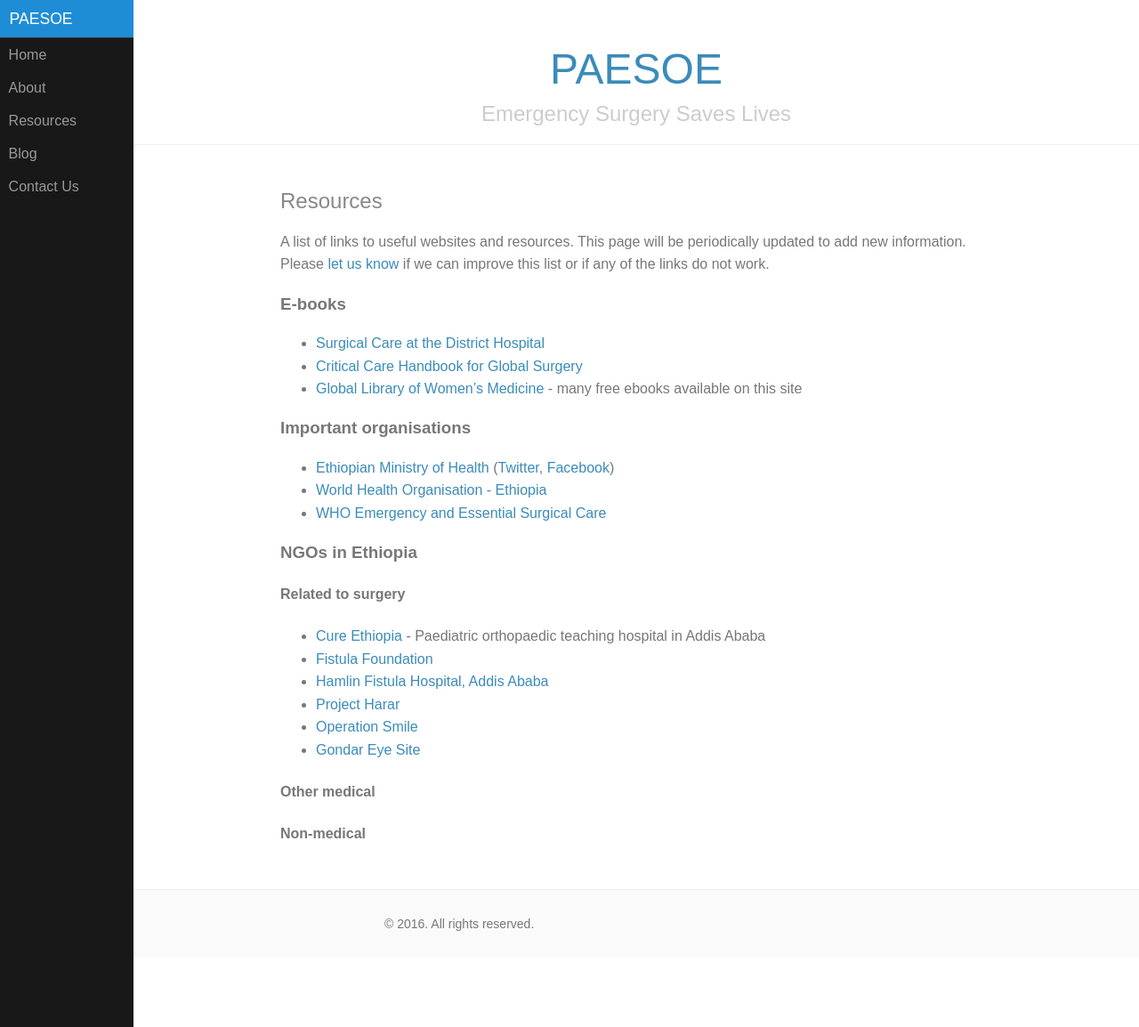
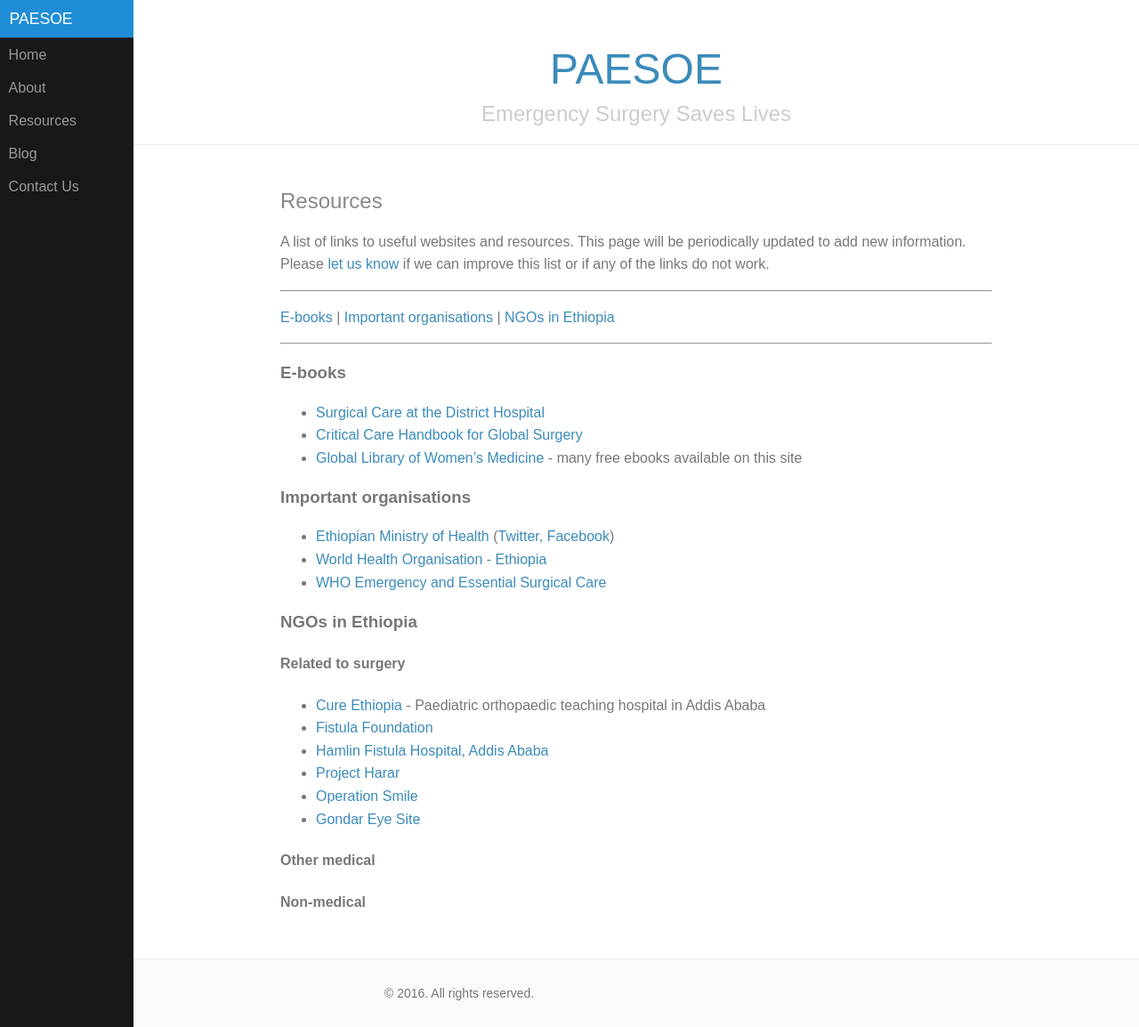
Before and after one commit to vvcb/paesoe-test, a Jekyll site: the page built from resources.md, in a window 1280 px wide and 1154 px high. Shown: the whole window at 89% size. Built offline with Jekyll 4.4.1, drawn with Linux system fonts in a browser that asks for light colours.

Commit message:
Create bookmarks for recources

```diff
--- a/resources.md
+++ b/resources.md
@@ -6,18 +6,26 @@
 
 A list of links to useful websites and resources. This page will be periodically updated to add new information. Please [let us know]({{ site.baseurl }}/contact) if we can improve this list or if any of the links do not work.
 
+---
+[E-books](#E-books) | [Important organisations](#Important organisations) | [NGOs in Ethiopia](#NGOs in Ethiopia)
+
+---
+
+<a name="E-books"></a>
 ### E-books
 
 - [Surgical Care at the District Hospital](http://www.who.int/surgery/publications/en/SCDH.pdf)
 - [Critical Care Handbook for Global Surgery](http://www.albacccd.com)
 - [Global Library of Women's Medicine](http://www.glowm.com/) - many free ebooks available on this site
 
+<a name="Important organisations"></a>
 ### Important organisations
 
 - [Ethiopian Ministry of Health](http://www.moh.gov.et/home) ([Twitter](http://twitter.com/FMoHealth),  [Facebook](http://www.facebook.com/EthiopiaFMoH))
 - [World Health Organisation - Ethiopia](http://www.who.int/countries/eth/en/)
 - [WHO Emergency and Essential Surgical Care](http://www.who.int/surgery/en/)
 
+<a name="NGOs in Ethiopia"></a>
 ### NGOs in Ethiopia
 
 #### Related to surgery
```
